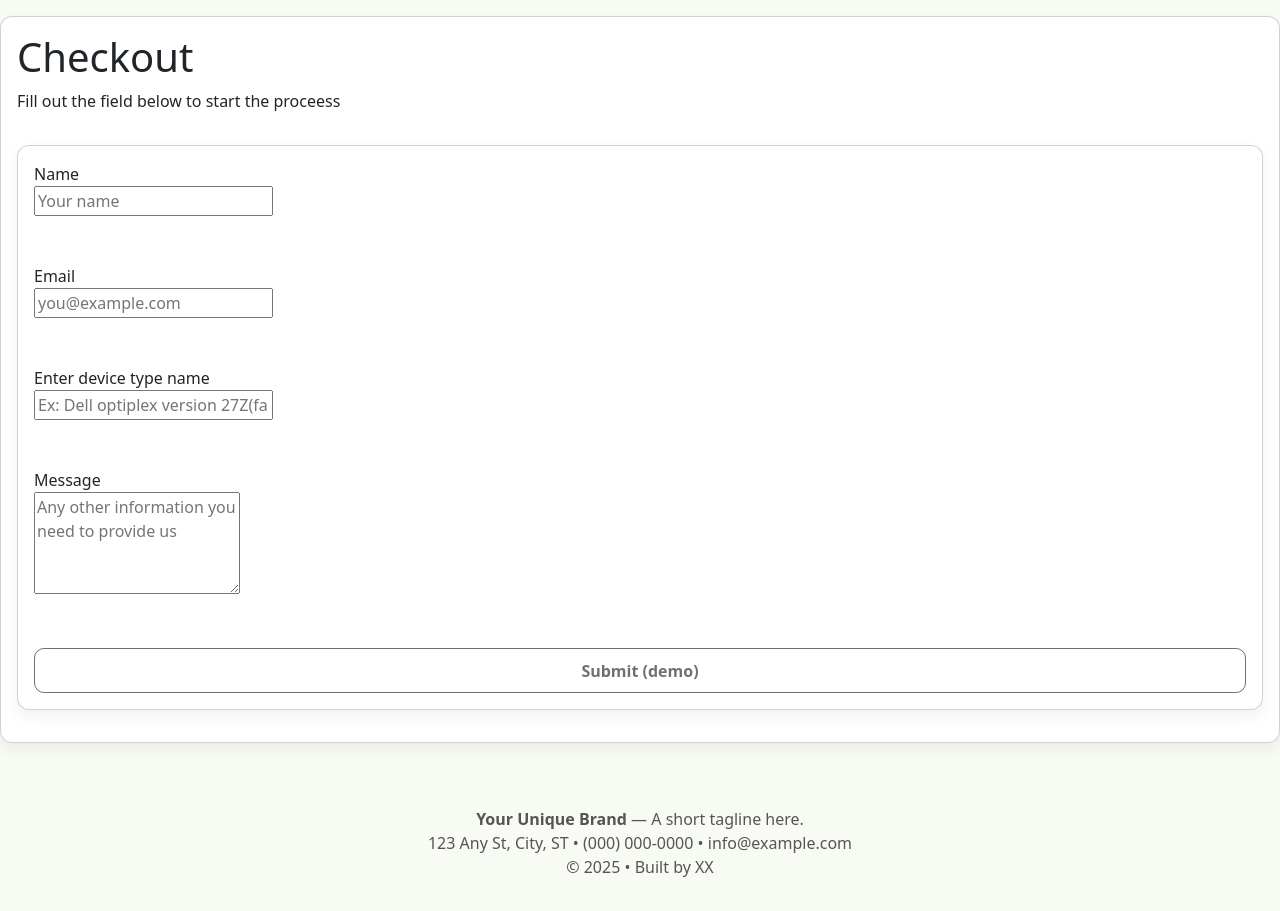
After one commit to GRDSaltyGuy/real-nodejs-project-thing, a Node server app: page /option1 in a window 1280 px wide. The commit adds this page. Run offline with Node 20, Linux system fonts and the light colour scheme.

Commit message:
Did some editing to shop and added rough checkout pages

```diff
--- a/NodeJSProject/app.js
+++ b/NodeJSProject/app.js
@@ -28,6 +28,20 @@ app.get("/shop", (req, res) => res.render("pages/shop", { title: "Shop" }));
 
 //this is a route to the repair checkout that im making. I did this one by myself
 app.get("/repaircheckout", (req, res) => res.render("pages/repaircheckout", { title: "Repiar Checkout" }));
+//end
+
+//option1start
+app.get("/option1", (req, res) => res.render("pages/option1", { title: "PC 1 checkout" }));
+//end
+//option2start
+app.get("/option2", (req, res) => res.render("pages/option2", { title: "PC 2 checkout" }));
+//end
+//option3start
+app.get("/option3", (req, res) => res.render("pages/option3", { title: "PC 3 checkout" }));
+//end
+//option4start
+app.get("/option4", (req, res) => res.render("pages/option4", { title: "PC 4 checkout" }));
+//end
 app.listen(PORT, () => {
   console.log(`Server running at http://localhost:${PORT}`);
 });
--- /dev/null
+++ b/NodeJSProject/views/pages/option1.ejs
@@ -0,0 +1,13 @@
+<%- include('../partials/head') %>
+<div class="card">
+  <h1>Checkout</h1>
+  <p>Fill out the field below to start the proceess</p>
+  <form class="card" method="post" action="#">
+    <label>Name<br><input type="text" placeholder="Your name" required></label><br><br>
+    <label>Email<br><input type="email" placeholder="you@example.com" required></label><br><br>
+    <label>Enter device type name<br><input type="text" placeholder="Ex: Dell optiplex version 27Z(fake name)"></label><br><br>
+    <label>Message<br><textarea rows="4" placeholder="Any other information you need to provide us"></textarea></label><br><br>
+    <button class="btn" type="submit" disabled>Submit (demo)</button>
+  </form>
+</div>
+<%- include('../partials/foot') %>
```
Also changed, not shown: NodeJSProject/views/pages/option2.ejs (added, +13 -0 lines), NodeJSProject/views/pages/option3.ejs (added, +13 -0 lines), NodeJSProject/views/pages/option4.ejs (added, +13 -0 lines), NodeJSProject/views/pages/shop.ejs (+4 -4 lines).
